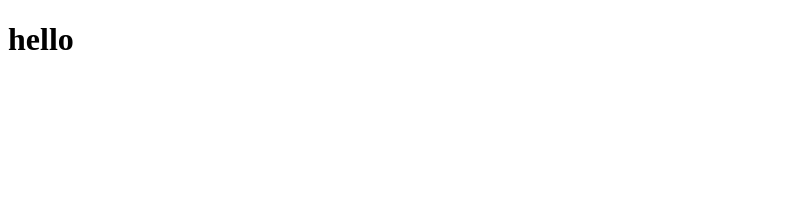
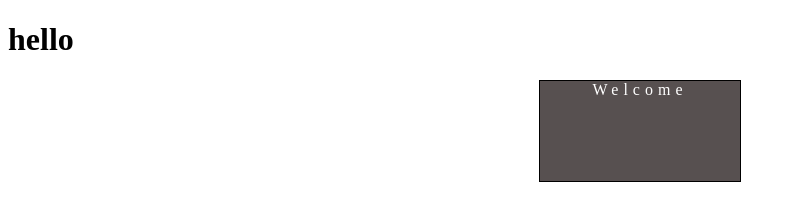
Before and after one commit to Surya03052000/GIT_STUDENT, a plain HTML site: page index.html in a window 1280 px wide. Shown: the whole page, without its empty margins (0-795 px from the left). Drawn offline with Linux system fonts and the light colour scheme.

Commit message:
adding css for index page

```diff
--- a/index.html
+++ b/index.html
@@ -4,9 +4,12 @@
     <meta charset="UTF-8">
     <meta name="viewport" content="width=device-width, initial-scale=1.0">
     <title>Document</title>
+    <link rel="stylesheet" href="style.css">
 </head>
 <body>
     <h1>hello</h1>
-
+    <div class="box">
+        <span>Welcome</span>
+    </div>
 </body>
 </html>
--- /dev/null
+++ b/style.css
@@ -0,0 +1,13 @@
+.box{
+    border: 1px solid black;
+    margin: auto auto;
+    background-color: rgb(87, 80, 80);
+    width: 200px;
+    height: 100px;
+    text-align: center;
+}
+span{
+    color: white;
+    font-family: 'Times New Roman', Times, serif;
+    letter-spacing: 5px;
+}
```
